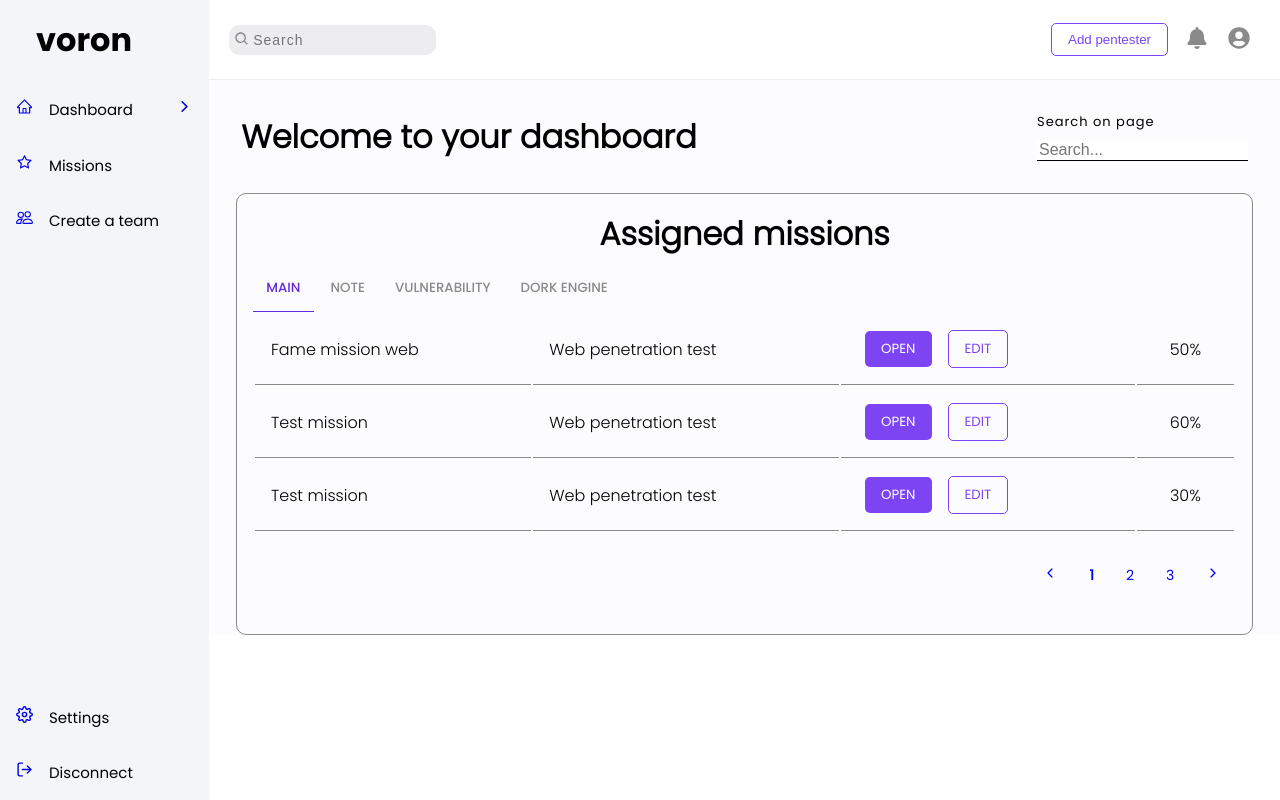
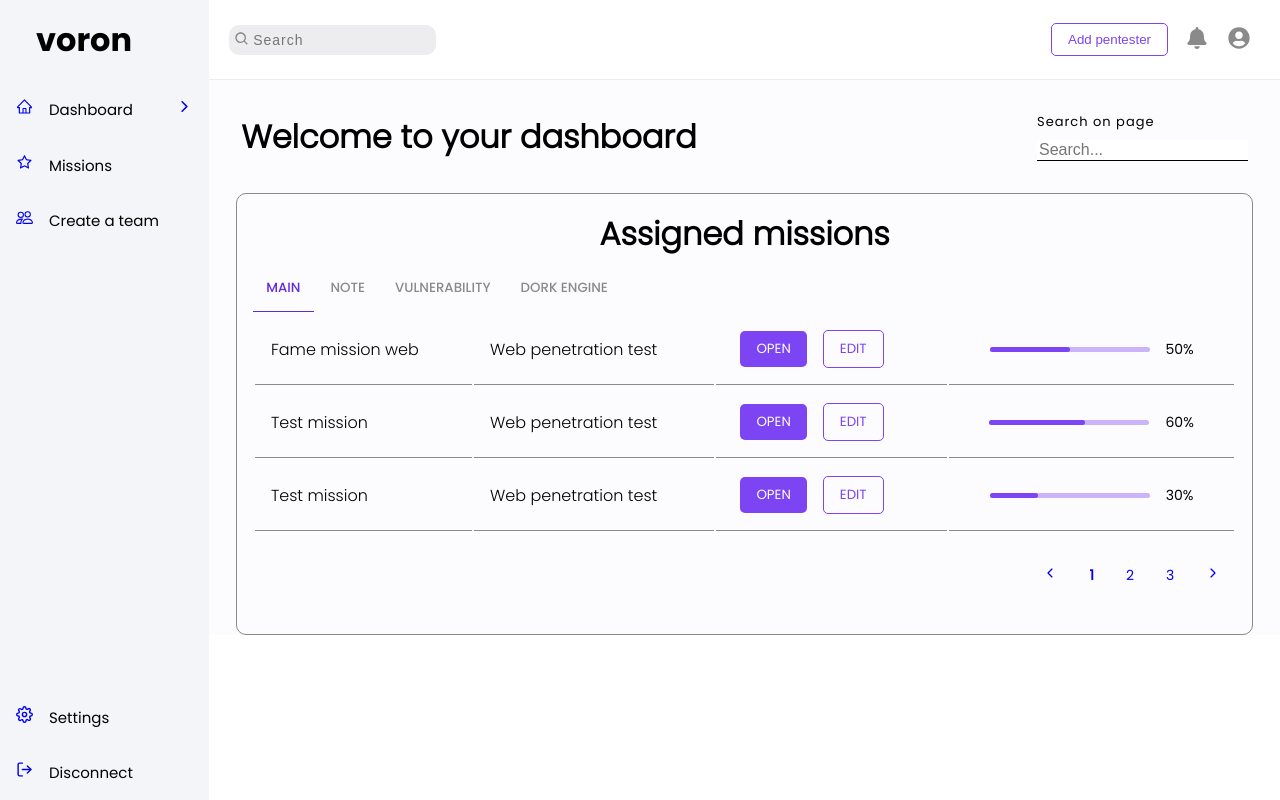
Before and after one commit to vrn-sh/erp, a React (Vite) app in the folder web/: page /dashboard in a window 1280 px wide. Built offline with nearby package versions, Linux system fonts and the light colour scheme.

Commit message:
(web) urgent popup style fix

```diff
--- a/web/src/component/SideBar/SideBar.tsx
+++ b/web/src/component/SideBar/SideBar.tsx
@@ -59,7 +59,7 @@ export default function SideBar() {
             </div>
 
             <div className="sidebar-tool">
-                <Link to="/setting" className="sidebar-link-bottom">
+                <Link to="/settings" className="sidebar-link-bottom">
                     <div className="sidebar-item">
                         <FiIcons.FiSettings />
                         <span className="menu-txt">Settings</span>
--- a/web/src/pages/Dashboard/Dashboard.scss
+++ b/web/src/pages/Dashboard/Dashboard.scss
@@ -143,11 +143,13 @@ table input {
     cursor: pointer;
 }
 
-.process-td {
-    display: flex;
-    flex-direction: row;
-    justify-content: center;
-    align-items: center;
+.process {
+    &-td {
+        display: flex;
+        flex-direction: row;
+        justify-content: center;
+        align-items: center;
+    }
 
     &-bar {
         position: relative;
--- a/web/src/pages/Settings/Settings-pages/set-team.tsx
+++ b/web/src/pages/Settings/Settings-pages/set-team.tsx
@@ -34,7 +34,7 @@ function InvitePopup({ isOpen, onRequestClose }: InviteProps) {
 
     return (
         <Modal
-            className="popup"
+            className="team-popup"
             isOpen={isOpen}
             onRequestClose={onRequestClose}
         >
--- a/web/src/pages/Settings/Settings-pages/team.scss
+++ b/web/src/pages/Settings/Settings-pages/team.scss
@@ -25,7 +25,7 @@
     color: #7C44F3;
 }
 
-.popup{
+.team-popup{
     display: block;
     text-align: center;
     align-items: center;
```
